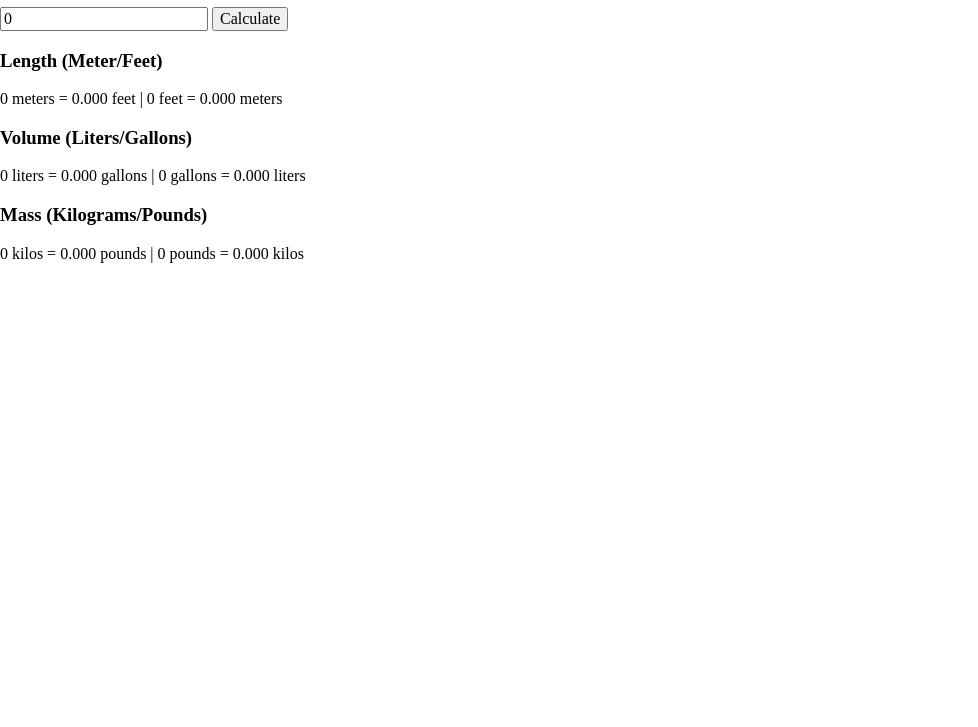
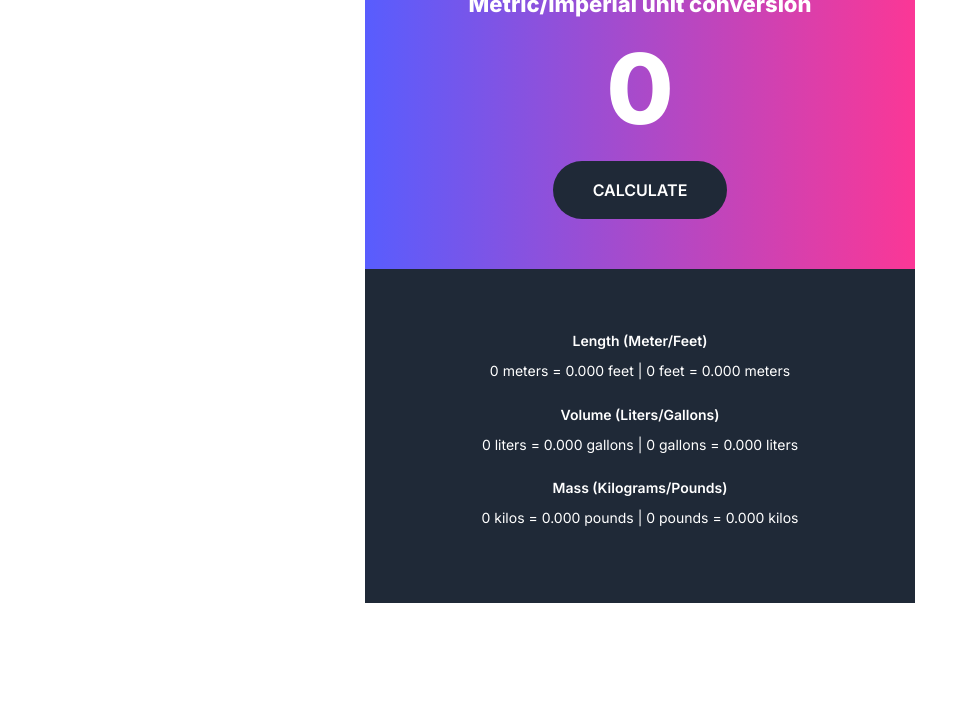
Before and after one commit to kalinowak/unit-converter, a plain HTML site: page index.html in a window 1280 px wide. Shown: the part 73-800 px from the top of the page, without its empty margins (0-978 px from the left). Drawn offline with nearby package versions, Linux system fonts and the light colour scheme.

Commit message:
added styling

```diff
--- a/index.css
+++ b/index.css
@@ -1,4 +1,80 @@
+@import url('https://fonts.googleapis.com/css2?family=Inter:wght@400;600;800&display=swap');
+
 html, body {
     margin: 0;
     padding: 0;
+    font-family: 'Inter', sans-serif;
 }
+
+.container {
+    margin: auto;
+    width: 550px;
+    height: 260px;
+    color: #fff;
+}
+
+.top {
+    background-image: linear-gradient(to right, #585DFE, #FB3796);
+    padding: 50px;
+    text-align: center;
+}
+
+.bottom {
+    background-color: #1F2937;
+    padding: 50px;
+    text-align: center;
+}
+
+h1 {
+    font-size: 22px;
+    font-weight: 800;
+}
+
+h3 {
+    font-size: 14px;
+    font-weight: 600;
+}
+
+p {
+    font-size: 14px;
+    font-weight: 400;
+    margin-bottom: 27px;
+}
+
+input {
+    background-color: transparent;
+    border: none;
+    width: 100%;
+    font-size: 97.57px;
+    color: #fff;
+    font-weight: 800;
+    text-align: center;
+    cursor: pointer;
+}
+
+input:focus {
+    border: none;
+    background-color: rgb(31, 41, 55, .2);
+}
+
+button {
+    margin-top: 15px;
+    background-color: #1F2937;
+    border: none;
+    border-radius: 30px;
+    padding: 20px 40px;
+    color: #fff;
+    font-size: 16px;
+    font-weight: 600;
+    text-transform: uppercase;
+    cursor: pointer;
+}
+
+button:hover {
+    background-color: #394555;
+}
+
+/* Remove the arrows from the number input field */
+input[type=number]::-webkit-inner-spin-button {
+    -webkit-appearance: none;
+  }
--- a/index.html
+++ b/index.html
@@ -3,17 +3,24 @@
         <link rel="stylesheet" href="index.css">
     </head>
     <body>
-        <h1>Unit Converter</h1>
+        <div class="container">
+            <div class="top">
+                <h1 id="main-heading"></h1>
                 <!-- USER INPUT -->
                 <input type="number" id="convert-value" value="0">
                 <button id="calc-btn" onclick="convertNumber()"></button>
+            </div>
             <!-- Conversion Calculations -->
+            <div class="bottom">
                 <h3 id="length-heading"></h3>
                 <p id="length-calc"></p>
                 <h3 id="volume-heading"></h3>
                 <p id="volume-calc"></p>
                 <h3 id="mass-heading"></h3>
                 <p id="mass-calc"></p>
+            </div>
+        </div>
+
         <script src="index.js"></script>
     </body>
 </html>
--- a/index.js
+++ b/index.js
@@ -1,4 +1,5 @@
 // DOM variables
+let mainHeading = document.getElementById("main-heading")
 let convertVal = document.getElementById("convert-value").value
 let calcBtn = document.getElementById("calc-btn")
 
@@ -13,7 +14,7 @@ let massCalc = document.getElementById("mass-calc")
 
 // Strings
 let appTitle = "Unit Converter"
-let mainHeading = "Metric/Imperial unit conversion"
+mainHeading.textContent = "Metric/Imperial unit conversion"
 
 // Set text content
 calcBtn.textContent = "Calculate"
```
Lines whose indentation alone changed are shown as unchanged.
